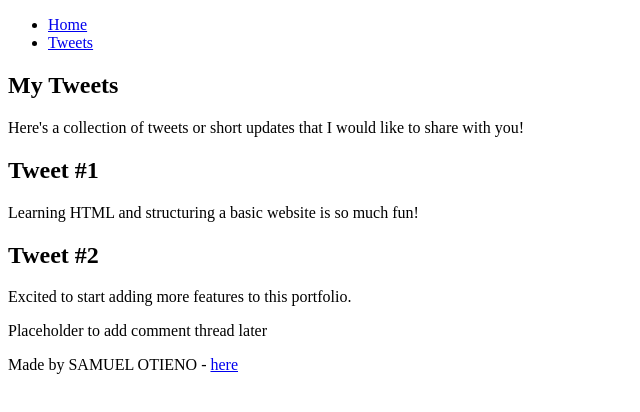
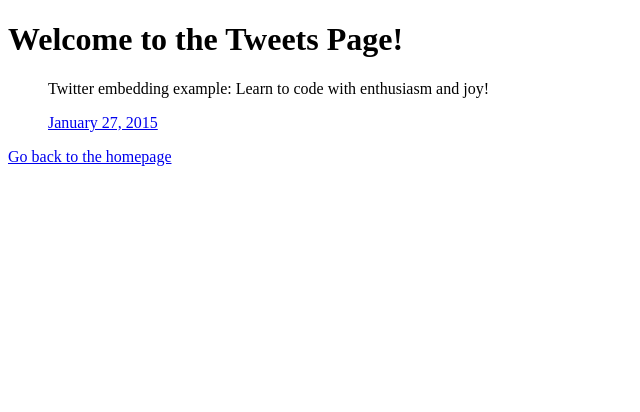
Before and after one commit to Ondayo/My_First_Portfolio, a plain HTML site: page html_basic/tweets.html in a window 1280 px wide. Shown: the whole page, without its empty margins (0-640 px from the left). Drawn offline with Linux system fonts and the light colour scheme.

Commit message:
Update tweets.html

```diff
--- a/html_basic/tweets.html
+++ b/html_basic/tweets.html
@@ -3,32 +3,22 @@
 <head>
     <meta charset="UTF-8">
     <meta name="viewport" content="width=device-width, initial-scale=1.0">
-    <title>My Tweets</title>
+    <title>Embedded Tweets</title>
 </head>
 <body>
-    <header>
-        <ul>
-            <li><a href="index.html">Home</a></li>
-            <li><a href="tweets.html">Tweets</a></li>
-        </ul>
-    </header>
-    <main>
-        <article>
-            <h1>My Tweets</h1>
-            <p>Here's a collection of tweets or short updates that I would like to share with you!</p>
+    <h1>Welcome to the Tweets Page!</h1>
 
-            <h2>Tweet #1</h2>
-            <p>Learning HTML and structuring a basic website is so much fun!</p>
+    <!-- Embed a tweet -->
+    <blockquote class="twitter-tweet">
+        <p lang="en" dir="ltr">Twitter embedding example: Learn to code with enthusiasm and joy!</p>
+        <a href="https://twitter.com/TwitterDev/status/560070183650213889">January 27, 2015</a>
+    </blockquote>
 
-            <h2>Tweet #2</h2>
-            <p>Excited to start adding more features to this portfolio.</p>
-        </article>
-        <aside>
-            <p>Placeholder to add comment thread later</p>
-        </aside>
-    </main>
-    <footer>
-        <p>Made by SAMUEL OTIENO - <a href="https://www.alxafrica.com" target="_blank">here</a></p>
-    </footer>
+    <!-- Link to go back to the homepage -->
+    <p>
+        <a href="index.html">Go back to the homepage</a>
+    </p>
+
+    <script async src="https://platform.twitter.com/widgets.js" charset="utf-8"></script>
 </body>
 </html>
```
